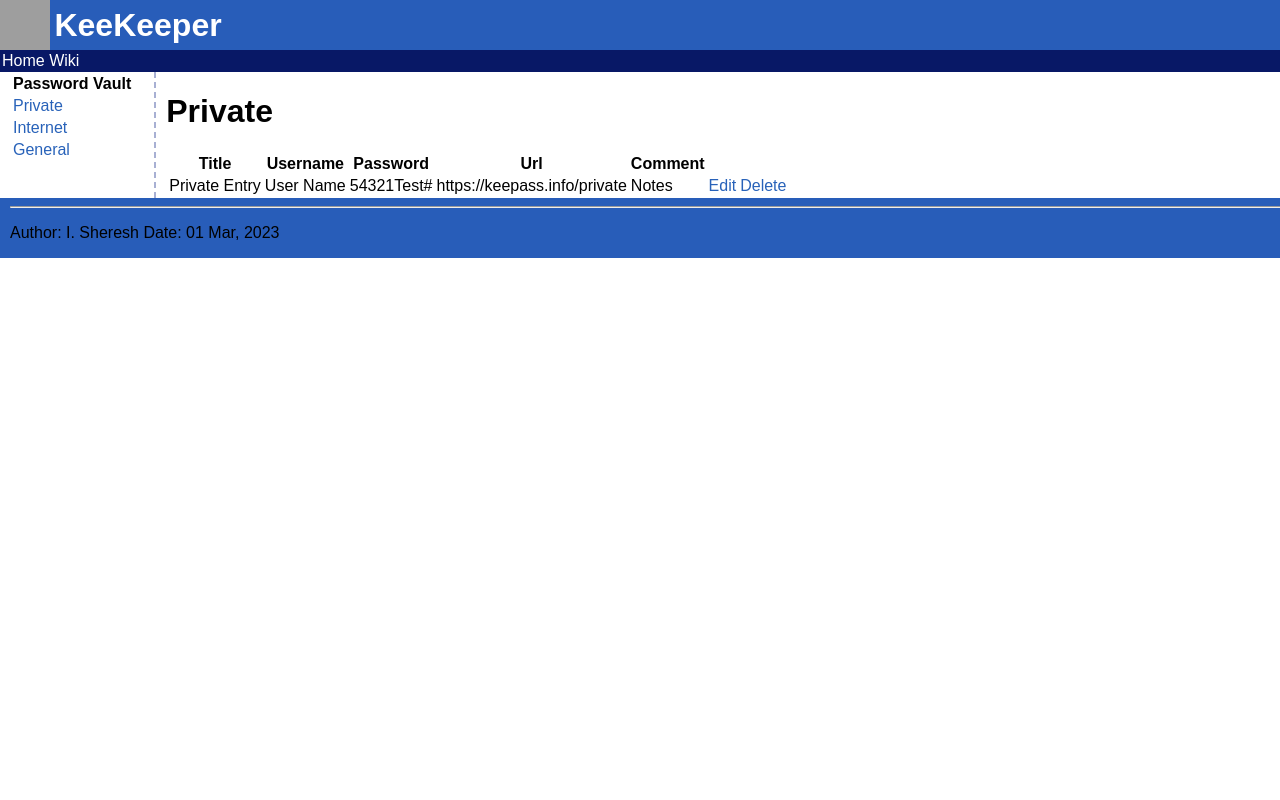
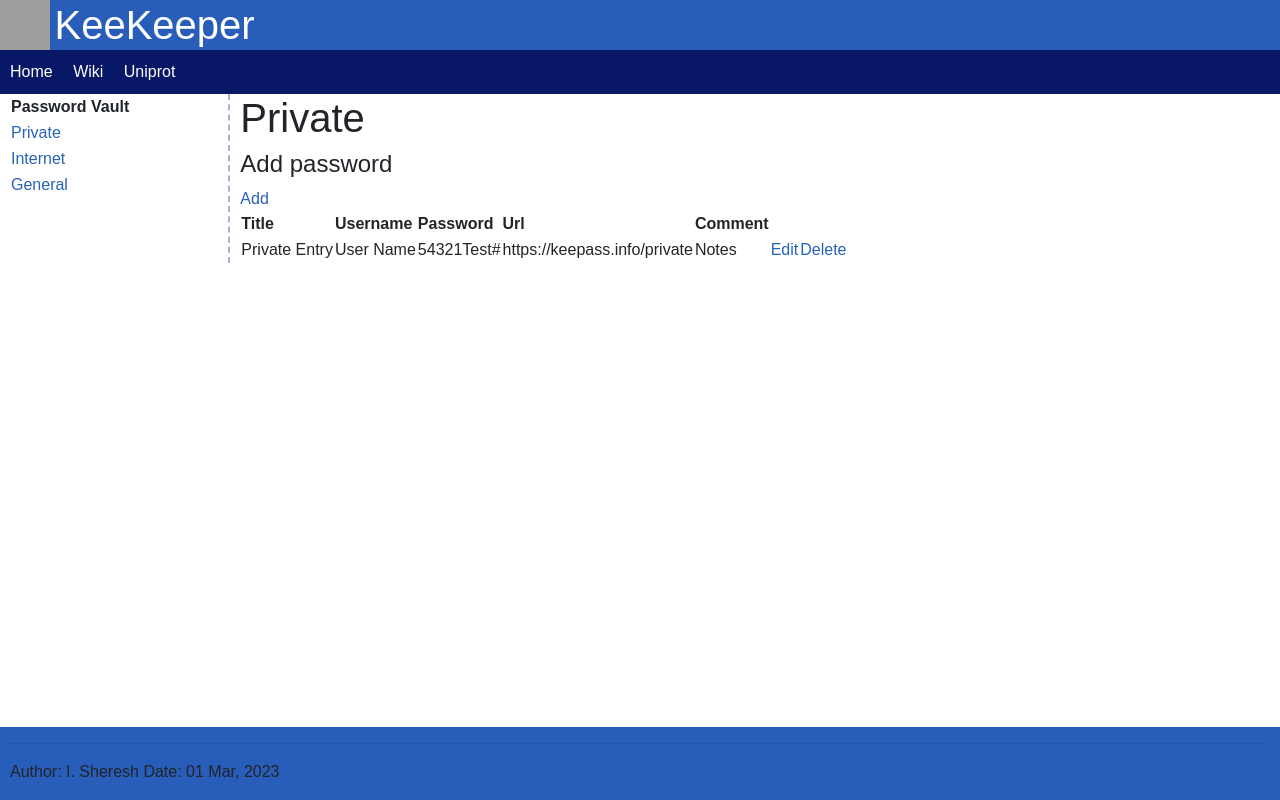
Before and after one commit to Irkesh/keekeeper, a Django app: page /edit/22/22 in a window 1280 px wide. Run offline with Django 4.2, Linux system fonts and the light colour scheme; data comes from the database, SQL or seed files in the repository; some libraries are stand-ins or nearby versions; grey boxes are pictures that could not be loaded.

Commit message:
Adding Add new password functionality/ implementing Form

```diff
--- a/Keeper/settings.py
+++ b/Keeper/settings.py
@@ -37,7 +37,7 @@ ALLOWED_HOSTS = [
 
 INSTALLED_APPS = [
     #'rest_framework',
-    #'bootstrap4',
+    'bootstrap4',
     'passkeeper.apps.PasskeeperConfig',
     'django.contrib.admin',
     'django.contrib.auth',
--- a/passkeeper/static/css/passkeeper.css
+++ b/passkeeper/static/css/passkeeper.css
@@ -61,7 +61,7 @@ body {
     }
 
     .navbar{
-    padding: 0px;
+        padding: 0px;
     }
 
 
@@ -80,7 +80,9 @@ body {
 
 
     #footer{
-    padding-left: 10px;
-    width: 100%;
-    float: left;
+        padding-left: 10px;
+        width: 100%;
+        float: left;
+        position:absolute;
+        bottom: 0;
     }
--- a/passkeeper/templates/passkeeper/base.html
+++ b/passkeeper/templates/passkeeper/base.html
@@ -2,8 +2,11 @@
 {% include "./title.html" %}
 
 
+<div class="container-fluid">
+    <div class="row">
+
     {% block categoryList %}
-<div id="categories_list">
+        <div class="col-sm-2" id="categories_list">
             <table>
                 <tr><th>Password Vault</th></tr>
                 {% for category in  categories_list %}
@@ -13,10 +16,10 @@
         </div>
     {% endblock%}
 
+    <div class="col-sm-10"  class="content">
+        {% block content %} Didn't render content {% endblock %}
+    </div>
+    {% include "./footer.html" %}
 
-
-<div class="content">
-    {% block content %}Didn't render content{% endblock %}
     </div>
-
-{% include "./footer.html" %}
+</div>
--- a/passkeeper/templates/passkeeper/footer.html
+++ b/passkeeper/templates/passkeeper/footer.html
@@ -1,8 +1,12 @@
 {% load my_tags %}
 
-<div id="footer">
-    <hr>
-    <p>Author: I. Sheresh Date: {% todays_date %}</p>
+<div class="container-fluid">
+    <div class="row">
+        <div class="col-md-12"  id="footer">
+            <hr>
+            <p>Author: I. Sheresh Date: {% todays_date %}</p>
+        </div>
+    </div>
 </div>
 
 </body>
--- a/passkeeper/templates/passkeeper/header.html
+++ b/passkeeper/templates/passkeeper/header.html
@@ -1,3 +1,5 @@
+{% load bootstrap4 %}
+
 <!DOCTYPE html>
 <html lang="en">
  <head>
@@ -5,6 +7,8 @@
     <meta name="description" content="Keekeeper web application">
     <meta name="keywords" content="HTML,Django,python,passwordsstroing,secure,retriving,webapplication,development">
     <meta name="author" content="I.Sheresh">
+    {% bootstrap_css %}
+    {% bootstrap_javascript jquery='full' %}
     <link rel="stylesheet" type="text/css" href="../static/css/passkeeper.css">
     <link rel="stylesheet" type="text/css" href="../../static/css/passkeeper.css">
  </head>
--- a/passkeeper/templates/passkeeper/index.html
+++ b/passkeeper/templates/passkeeper/index.html
@@ -1,9 +1,14 @@
 {% extends "passkeeper/base.html" %}
+{% load bootstrap4 %}
+
 {% block content %}
 
 <div id="content">
 
     <h2>{{category.itemcategory}}</h2>
+    <h4>Add password Item</h4>
+    <a href="/create_password/{{category.id}}">Add</a>
+    <br />
     <table>
         <tr><th>Title</th><th>Username</th><th>Password</th><th>Url</th><th>Comment</th><th>#</th><th>#</th></tr>
         <!-- declaring variable passitem in django DTL which is equal to every item in array variable passitems that has passed from view category-->
--- a/passkeeper/templates/passkeeper/passwords_table.html
+++ b/passkeeper/templates/passkeeper/passwords_table.html
@@ -1,10 +1,17 @@
 {% extends "passkeeper/base.html" %}
+{% load bootstrap4 %}
+
+
 
 {% block content %}
+
 
 <div id="content">
 
     <h1>{{category.itemcategory}}</h1>
+    <h4>Add password</h4>
+    <a href="/create_password/{{category.id}}">Add</a>
+    <br />
     <table>
     <tr><th>Title</th><th>Username</th><th>Password</th><th>Url</th><th>Comment</th><th></th><th></th></tr>
     <!-- declaring variable passitem in django DTL which is equal to every item in array variable passitems that has passed from view category-->
@@ -16,4 +23,6 @@
 
 </div>
 
+
+
  {% endblock %}
--- a/passkeeper/templates/passkeeper/title.html
+++ b/passkeeper/templates/passkeeper/title.html
@@ -1,9 +1,17 @@
-<div id="header">
-    <img id="logo" src="https://upload.wikimedia.org/wikipedia/commons/8/8a/6_key_copy.svg" alt="key logo" width="50px" height="50px">
-    <h1 id="application_title">KeeKeeper</h1>
-</div>
 
-<div id="navigation">
-    <a class="nav-link" href="/">Home</a>
-    <a class="nav-link" href="https://commons.wikimedia.org/wiki/Main_Page">Wiki</a>
-</div>
+<nav class="navbar navbar-expand-md sticky-top flex-column">
+    <div class="w-100 d-flex">
+        <div class="navbar-header" id="header">
+            <img id="logo" src="https://upload.wikimedia.org/wikipedia/commons/8/8a/6_key_copy.svg" alt="key logo" width="50px" height="50px">
+            <h1 id="application_title">KeeKeeper</h1>
+        </div>
+    </div>
+
+    <div class="w-100 d-flex">
+        <ul  class="navbar-nav mr-auto" id="navigation">
+            <li class="nav-item active"><a class="nav-link" href="/">Home&nbsp; </a></li>
+            <li class="nav-item active"><a class="nav-link" href="https://commons.wikimedia.org/wiki/Main_Page">Wiki&nbsp; </a></li>
+            <li class="nav-item active"><a class="nav-link" href="https://www.uniprot.org/">Uniprot&nbsp; </a></li>
+        </ul>
+    </div>
+</nav>
--- a/passkeeper/urls.py
+++ b/passkeeper/urls.py
@@ -6,4 +6,5 @@ urlpatterns = [
     path('category/<int:pk>', views.category, name='category'),
     path('delete/<int:pk>/<int:id>', views.delete, name='delete'),
     path('edit/<int:pk>/<int:id>', views.edit, name='edit'),
+    path('create_password/<int:id>', views.create_password, name='create_password'), # id - pk of category where to add new password item
 ]
--- a/passkeeper/views.py
+++ b/passkeeper/views.py
@@ -2,6 +2,8 @@ from django.shortcuts import render
 from django.http import HttpResponse
 # Create your views here.
 from .models import *
+from .forms import *
+
 
 
 def index(request):
@@ -34,3 +36,29 @@ def edit(request, pk, id):
     category = Category.objects.get(pk=id)
     passitems = PasItem.objects.filter(pass_category__exact=id)
     return render(request, 'passkeeper/passwords_table.html',  {'categories_list': categories_list, 'category': category, 'passitems': passitems})
+
+
+def create_password(request, id):
+    categories_list = Category.objects.all()
+    category = Category.objects.get(pk=id)
+
+    if request.method == 'POST':
+        form = PasswordForm(request.POST)
+        passitems = PasItem.objects.filter(pass_category__exact=id)
+        #validate the data
+        if form.is_valid():
+            password = PasItem()
+            password.password_id = form.cleaned_data['password_id']    #title - how user decide to call it
+            password.username = form.cleaned_data['username']          #username to store
+            password.password = form.cleaned_data['password']          #password to store
+            password.url = form.cleaned_data['url']
+            #own = models.CharField(max_length=2, default="Me")
+            password.comment = form.cleaned_data['comment']
+            password.pass_category = category
+            password.save()
+
+
+            return render(request, 'passkeeper/passwords_table.html',  {'categories_list': categories_list, 'category': category, 'passitems': passitems})
+    else:
+        form = PasswordForm()
+        return render(request, 'passkeeper/create_password.html', {'form': form, 'categories_list': categories_list, 'category': category})
```
Also changed, not shown: passkeeper/forms.py (added, +11 -0 lines), passkeeper/templates/passkeeper/create_password.html (added, +22 -0 lines). Lines whose indentation alone changed are shown as unchanged.
